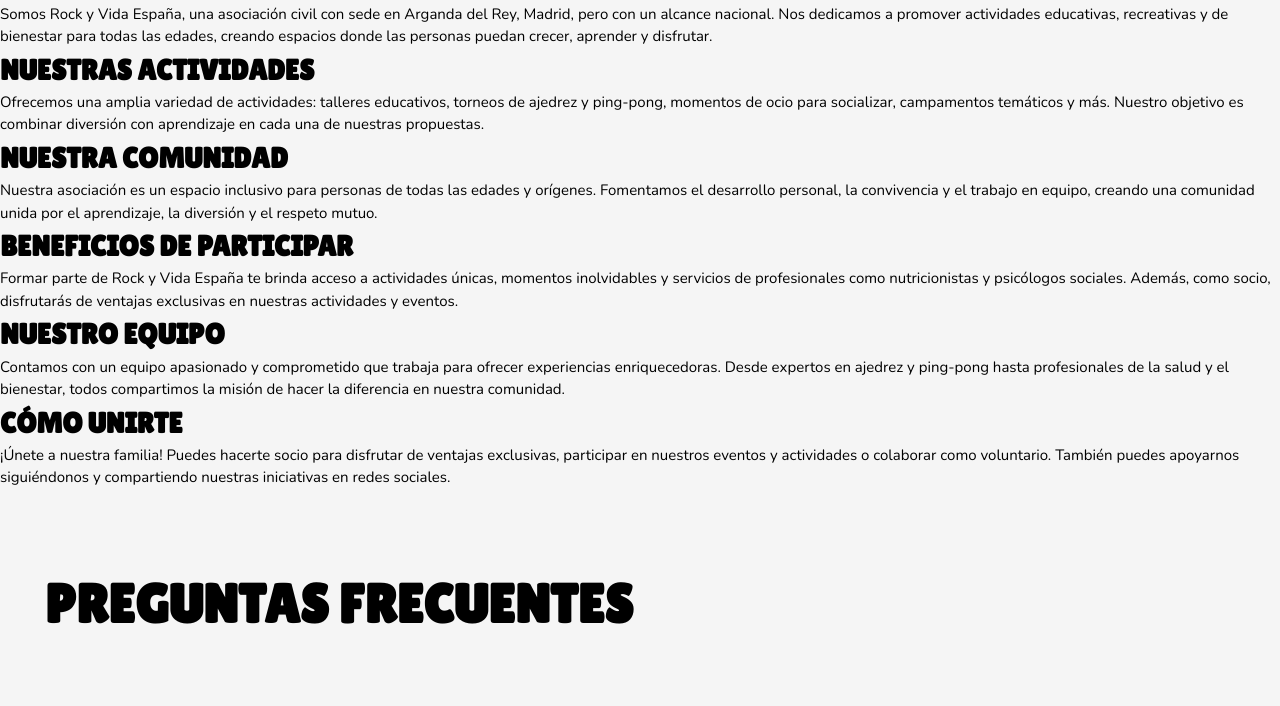
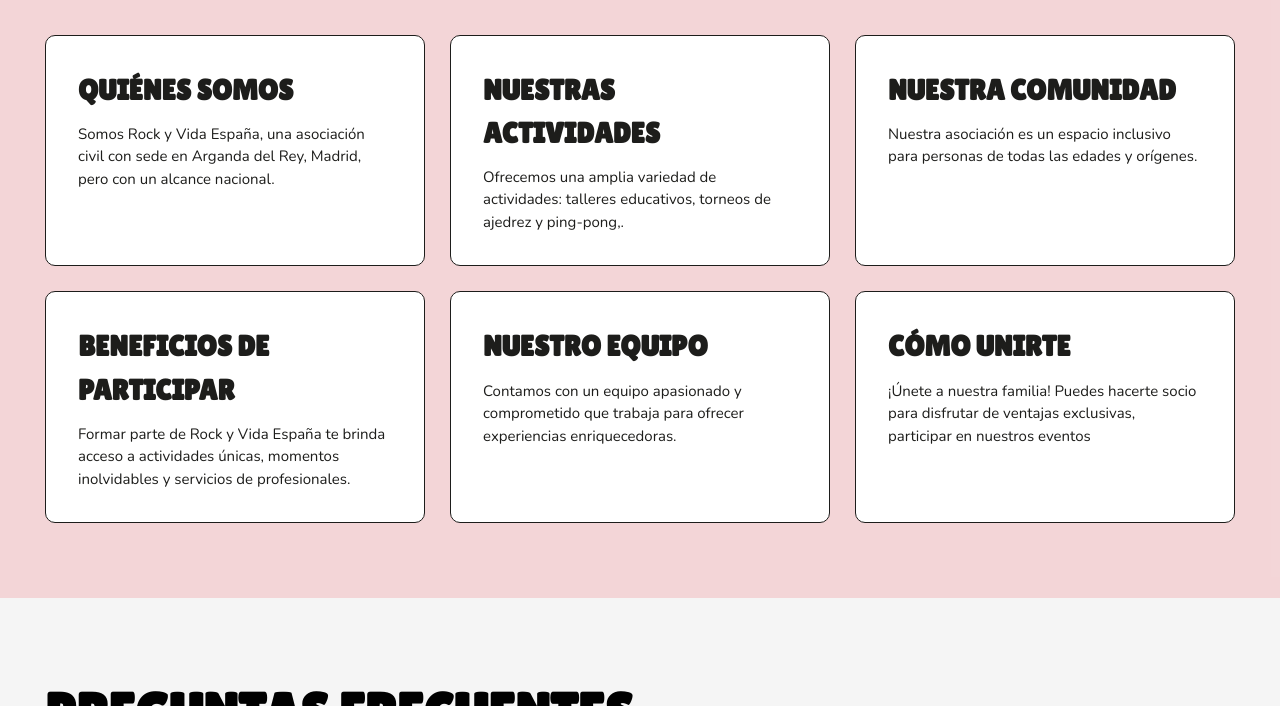
Before and after one commit to usuariomiguel/Rock-Vida2025, a plain HTML site: page index.html in a window 1280 px wide. Shown: the part 186-892 px from the top of the page. Drawn offline with nearby package versions, Linux system fonts and the light colour scheme.

Commit message:
css & html

```diff
--- a/index.html
+++ b/index.html
@@ -20,40 +20,42 @@
   <header></header>
   <main>
     <section class="about">
+      <div class="aboutGeneral">
         <h2 class="about__title subtitle">Sobre Nosotros</h2>
         <div class="aboutBox">
 
           <div class="aboutContainer">
 
             <h3 class="aboutContainer__title">Quiénes Somos</h3>
-          <p class="aboutContainer__paragraph">Somos Rock y Vida España, una asociación civil con sede en Arganda del Rey, Madrid, pero con un alcance nacional. Nos dedicamos a promover actividades educativas, recreativas y de bienestar para todas las edades, creando espacios donde las personas puedan crecer, aprender y disfrutar.</p>
+            <p class="aboutContainer__paragraph">Somos Rock y Vida España, una asociación civil con sede en Arganda del Rey, Madrid, pero con un alcance nacional.</p>
           </div>
 
           <div class="aboutContainer">
             <h3 class="aboutContainer__title">Nuestras Actividades</h3>
-          <p class="aboutContainer__paragraph">Ofrecemos una amplia variedad de actividades: talleres educativos, torneos de ajedrez y ping-pong, momentos de ocio para socializar, campamentos temáticos y más. Nuestro objetivo es combinar diversión con aprendizaje en cada una de nuestras propuestas.</p>
+            <p class="aboutContainer__paragraph">Ofrecemos una amplia variedad de actividades: talleres educativos, torneos de ajedrez y ping-pong,.</p>
           </div>
 
           <div class="aboutContainer">
             <h3 class="aboutContainer__title">Nuestra Comunidad</h3>
-          <p class="aboutContainer__paragraph">Nuestra asociación es un espacio inclusivo para personas de todas las edades y orígenes. Fomentamos el desarrollo personal, la convivencia y el trabajo en equipo, creando una comunidad unida por el aprendizaje, la diversión y el respeto mutuo.</p>
+            <p class="aboutContainer__paragraph">Nuestra asociación es un espacio inclusivo para personas de todas las edades y orígenes.</p>
           </div>
 
           <div class="aboutContainer">
             <h3 class="aboutContainer__title">Beneficios de Participar</h3>
-          <p class="aboutContainer__paragraph">Formar parte de Rock y Vida España te brinda acceso a actividades únicas, momentos inolvidables y servicios de profesionales como nutricionistas y psicólogos sociales. Además, como socio, disfrutarás de ventajas exclusivas en nuestras actividades y eventos.</p>
+            <p class="aboutContainer__paragraph">Formar parte de Rock y Vida España te brinda acceso a actividades únicas, momentos inolvidables y servicios de profesionales. </p>
           </div>
 
           <div class="aboutContainer">
             <h3 class="aboutContainer__title">Nuestro Equipo</h3>
-          <p class="aboutContainer__paragraph">Contamos con un equipo apasionado y comprometido que trabaja para ofrecer experiencias enriquecedoras. Desde expertos en ajedrez y ping-pong hasta profesionales de la salud y el bienestar, todos compartimos la misión de hacer la diferencia en nuestra comunidad.</p>
+            <p class="aboutContainer__paragraph">Contamos con un equipo apasionado y comprometido que trabaja para ofrecer experiencias enriquecedoras. </p>
           </div>
 
           <div class="aboutContainer">
             <h3 class="aboutContainer__title">Cómo Unirte</h3>
-          <p class="aboutContainer__paragraph">¡Únete a nuestra familia! Puedes hacerte socio para disfrutar de ventajas exclusivas, participar en nuestros eventos y actividades o colaborar como voluntario. También puedes apoyarnos siguiéndonos y compartiendo nuestras iniciativas en redes sociales.</p>
+            <p class="aboutContainer__paragraph">¡Únete a nuestra familia! Puedes hacerte socio para disfrutar de ventajas exclusivas, participar en nuestros eventos </p>
           </div>
 
+        </div>
       </div>
     </section>
     <section class="faq">
--- a/styles.css
+++ b/styles.css
@@ -241,9 +241,38 @@ template {
 }
 
 .faq,
+.aboutGeneral,
 .contact,
 .aside {
   padding: 75px 0;
+}
+
+.about {
+  background-color: #e2071421;
+  color: var(--color-title);
+}
+
+.aboutGeneral {
+  max-width: 1400px;
+  margin: 0 auto;
+  padding-left: clamp(0.75rem, 5vw, 2.8125rem);
+  padding-right: clamp(0.75rem, 5vw, 2.8125rem);
+}
+
+.aboutBox {
+  display: grid;
+  gap: 25px;
+}
+
+.aboutContainer {
+  background-color: white;
+  border: 1px solid var(--color-title);
+  padding: 2rem;
+  border-radius: 10px;
+}
+
+.aboutContainer__title {
+  margin-bottom: .75rem;
 }
 
 .faq {
@@ -253,9 +282,6 @@ template {
   padding-right: clamp(0.75rem, 5vw, 2.8125rem);
 }
 
-.faq__title {
-}
-
 .faqBox {
   display: grid;
   gap: 25px;
@@ -263,24 +289,28 @@ template {
 
 .faqContainer {
   background-color: #e2071421;
-  border: 1px solid black;
+  border: 1px solid var(--color-title);
   padding: 2rem;
   border-radius: 10px;
-  color: #470709;
+  /* color: #470709; */
 }
 
 .faqContainertitle {
   margin-bottom: .75rem;
 }
 
-.faqContainer__paragraph {
-
-}
-
 @media screen and (min-width: 1024px) {
+  .aboutBox {
+    grid-template-columns: 1fr 1fr 1fr;
+    grid-template-rows: 1fr 1fr;
+    /* gap: 35px; */
+  }
   .faqBox {
     grid-template-columns: 1fr 1fr;
+    grid-template-rows: 1fr 1fr;
+    /* gap: 35px; */
   }
+
 }
 
 .contact {
```
Lines whose indentation alone changed are shown as unchanged.
